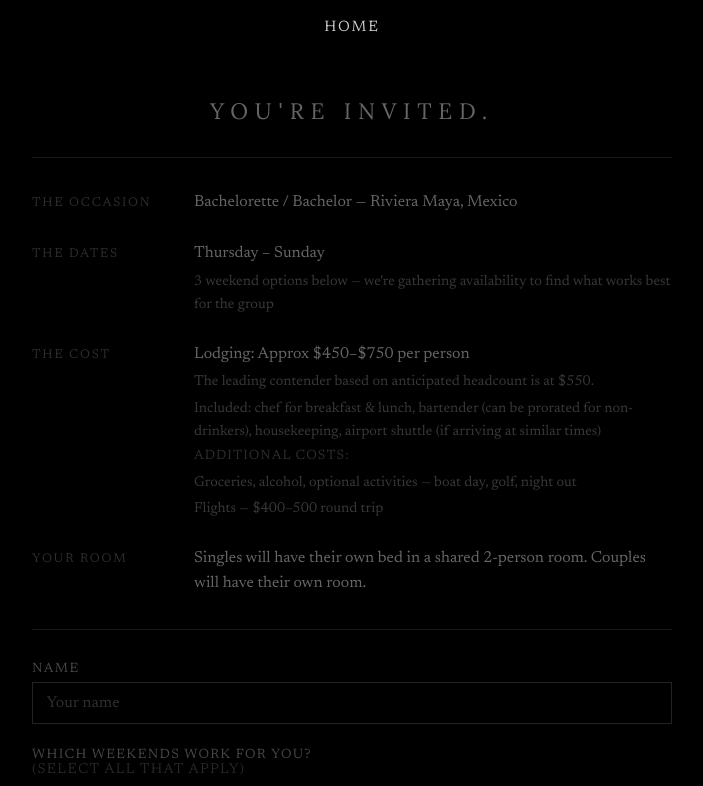
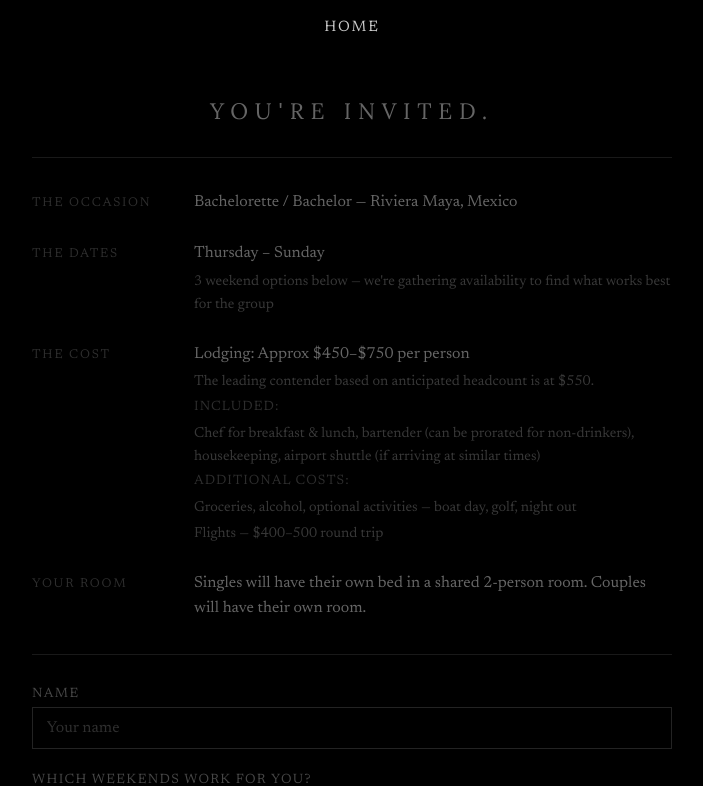
Before and after one commit to ava-firstaccess/wedding-website, a Next.js app: page /bach in a window 1280 px wide. Shown: the top 786 px of the page, without its empty margins (288-991 px from the left). Built offline with nearby package versions, Linux system fonts and the light colour scheme.

Commit message:
Style 'Included' label to match 'Additional costs' all-caps style

```diff
--- a/app/bach/page.js
+++ b/app/bach/page.js
@@ -92,7 +92,8 @@ export default function Bach() {
               <div className={styles.menuValueStack}>
                 <p>Lodging: Approx $450–$750 per person</p>
                 <p className={styles.sub}>The leading contender based on anticipated headcount is at $550.</p>
-                <p className={styles.sub}>Included: chef for breakfast &amp; lunch, bartender (can be prorated for non-drinkers), housekeeping, airport shuttle (if arriving at similar times)</p>
+                <p className={styles.subsectionLabel}>Included:</p>
+                <p className={styles.sub}>Chef for breakfast &amp; lunch, bartender (can be prorated for non-drinkers), housekeeping, airport shuttle (if arriving at similar times)</p>
                 <p className={styles.subsectionLabel}>Additional costs:</p>
                 <p className={styles.sub}>Groceries, alcohol, optional activities — boat day, golf, night out</p>
                 <p className={styles.sub}>Flights — $400–500 round trip</p>
```
